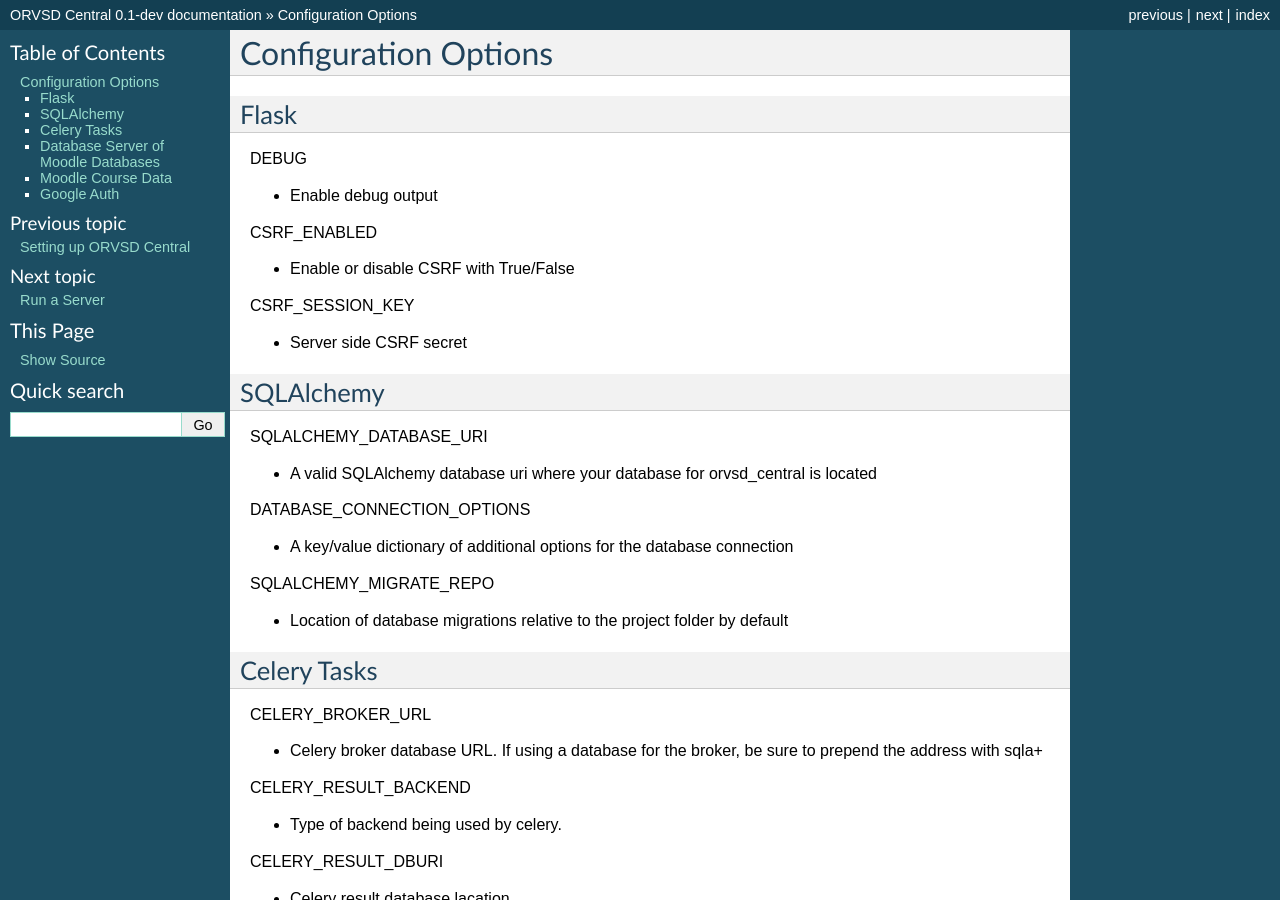
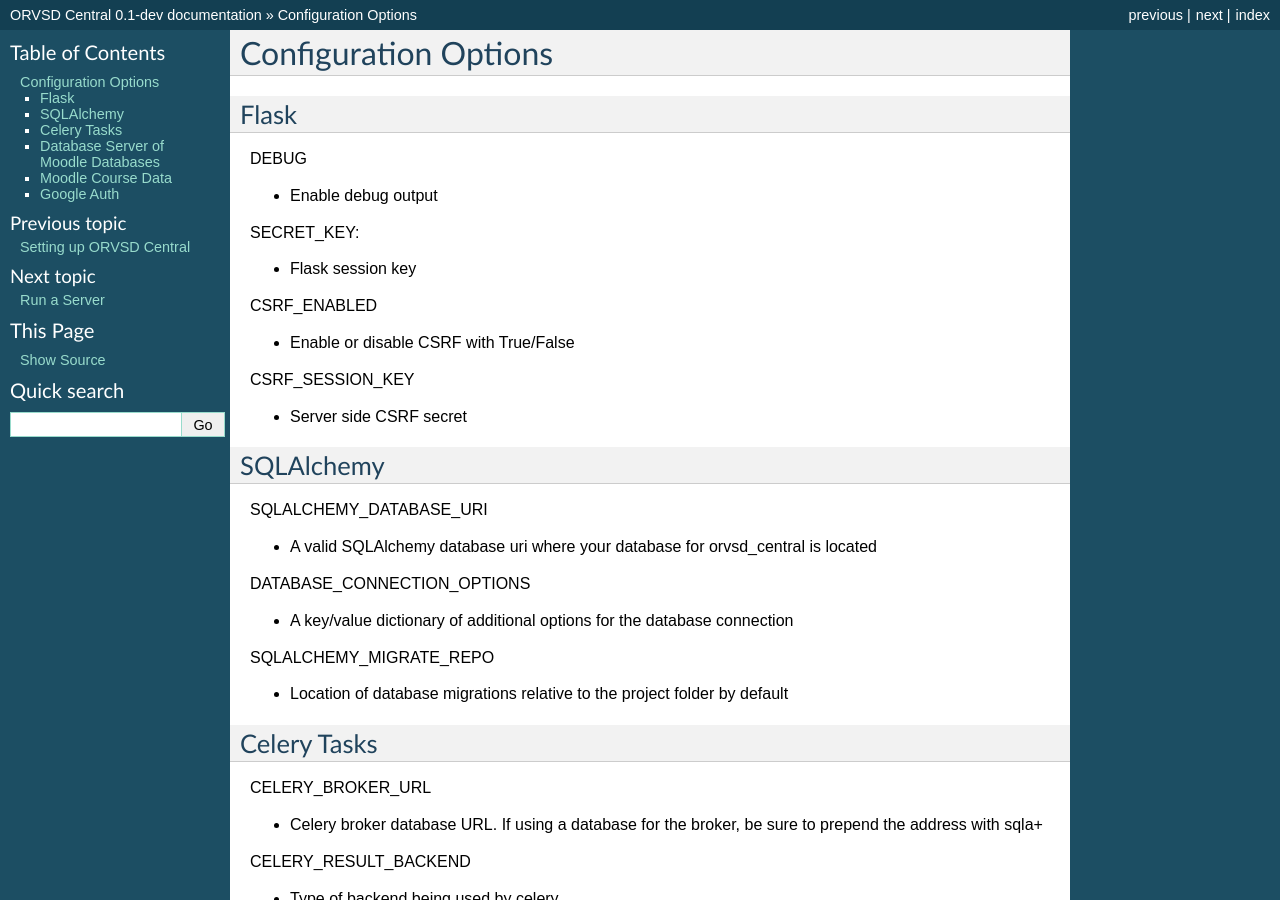
Before and after one commit to osuosl/orvsd_central, a Sphinx documentation site: the page built from docs/source/configuration_options.rst, in a window 1280 px wide and 900 px high. Built offline with Sphinx 7.4.7, drawn with Linux system fonts in a browser that asks for light colours; pages that are not in the unit, such as notebooks, are missing from menus.

Commit message:
docs: flask secret key
refs #36
fixes #46

```diff
--- a/docs/source/configuration_options.rst
+++ b/docs/source/configuration_options.rst
@@ -7,6 +7,10 @@
 DEBUG
 
 - Enable debug output
+
+SECRET_KEY:
+
+- Flask session key
 
 CSRF_ENABLED
 
```
